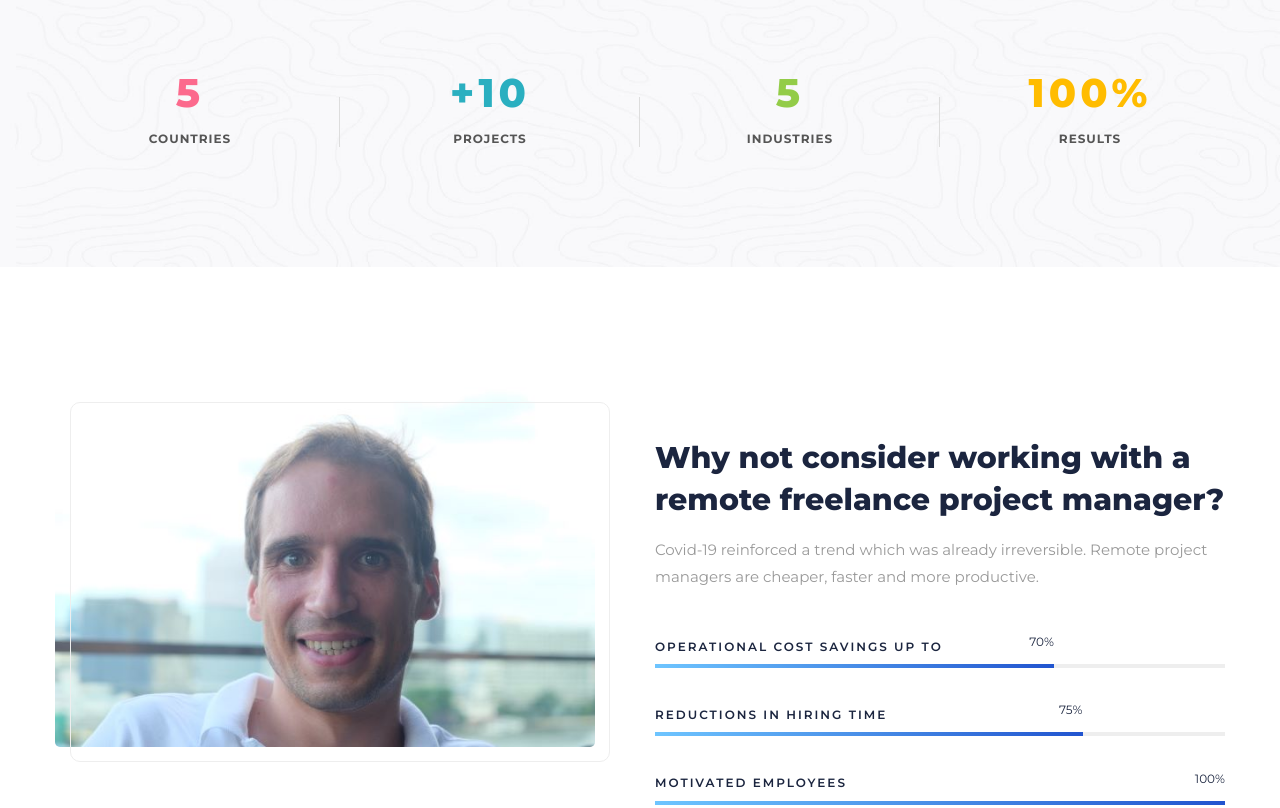
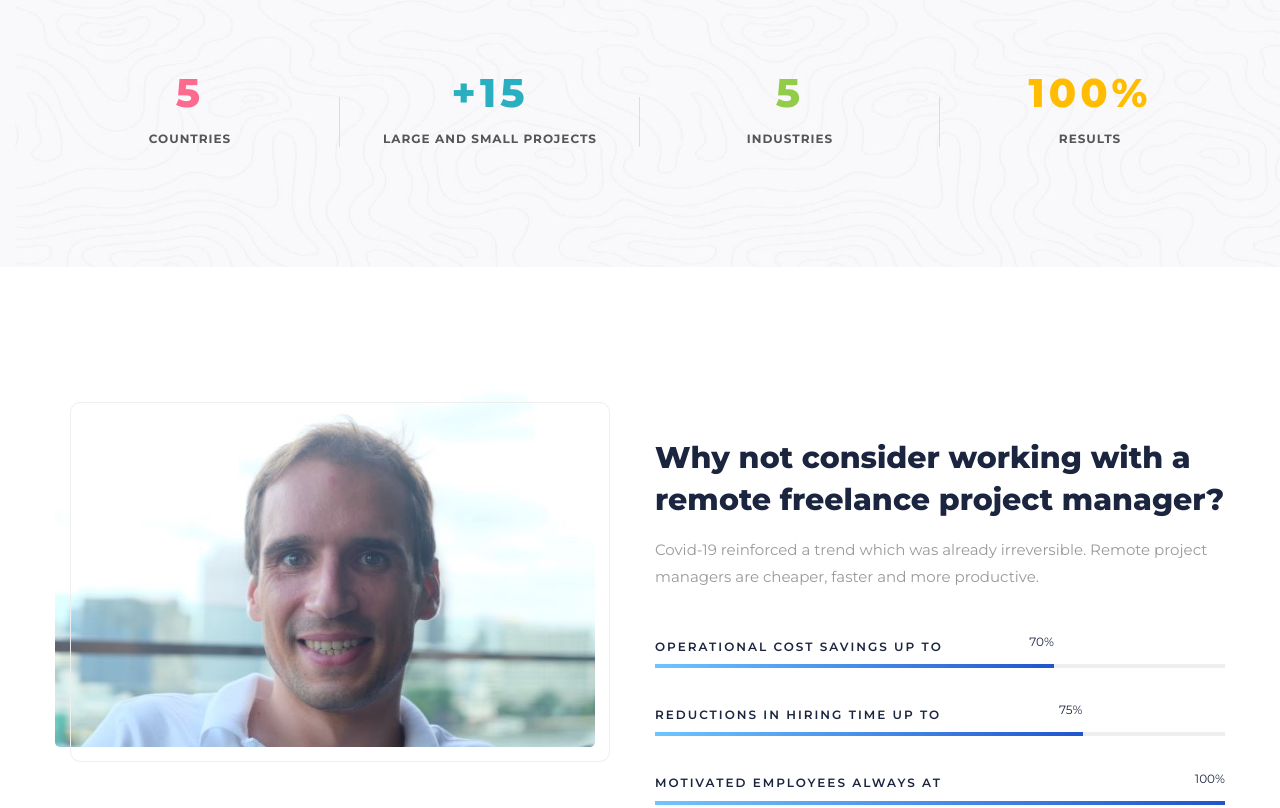
Before and after one commit to jorisfalter/jorisFalterComOld, a plain HTML site: page index.html in a window 1280 px wide. Shown: the part 1120-1928 px from the top of the page. Drawn offline with Linux system fonts and the light colour scheme; animation ran at ten frames a second.

Commit message:
Add files via upload

```diff
--- a/index.html
+++ b/index.html
@@ -201,8 +201,8 @@
 
                     <div class="col-lg-3 col-md-6">
                         <div class="item text-center mb-md50">
-                            <h5>+<span class="count">10</span></h5>
-                            <h6>Projects</h6>
+                            <h5>+<span class="count">15</span></h5>
+                            <h6>Large and Small Projects</h6>
                         </div>
                     </div>
 
@@ -254,13 +254,13 @@
                                     </div>
                                 </div>
                                 <div class="skill-item mb-40">
-                                    <h6>Reductions in hiring time</h6>
+                                    <h6>Reductions in hiring time up to</h6>
                                     <div class="skill-progress">
                                         <div class="progres" data-value="75%"></div>
                                     </div>
                                 </div>
                                 <div class="skill-item">
-                                    <h6>Motivated Employees</h6>
+                                    <h6>Motivated Employees always at</h6>
                                     <div class="skill-progress">
                                         <div class="progres" data-value="100%"></div>
                                     </div>
@@ -317,7 +317,7 @@
                 <div class="row">
 
                     <div class="section-head text-center col-sm-12">
-                        <h4>Our Portfolio</h4>
+                        <h4>My Portfolio</h4>
                         <span>Our Works</span>
                     </div>
 
@@ -446,7 +446,7 @@
         <!-- =====================================
         ==== Start Process -->
 
-        <section class="process bg-img bg-fixed" data-scroll-index="2" data-background="img/Background2.png">
+        <section class="process bg-img bg-fixed" data-scroll-index="2" data-background="img/Background2.jpg">
         	<div class="container-fluid">
         		<div class="row">
 
```
